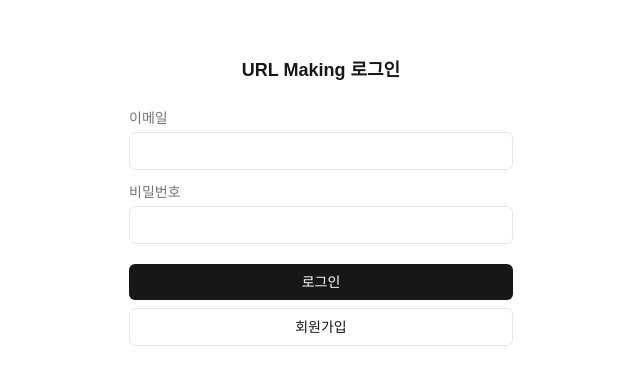
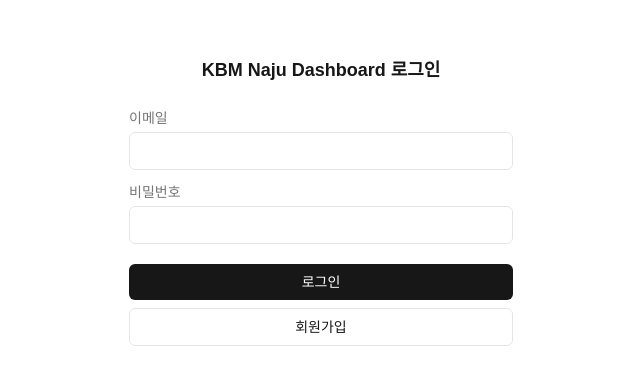
Before and after one commit to eungseoglee-kalos/URL_Making, a Next.js app: page /login in a window 1280 px wide. Shown: the part 199-584 px from the top of the page, without its empty margins (319-959 px from the left). Built offline with nearby package versions, Linux system fonts and the light colour scheme.

Commit message:
Rebrand site as KBM Naju Dashboard
Co-Authored-By: Claude Sonnet 5 <noreply@anthropic.com>

```diff
--- a/app/layout.tsx
+++ b/app/layout.tsx
@@ -13,8 +13,8 @@ const geistMono = Geist_Mono({
 });
 
 export const metadata: Metadata = {
-  title: "URL Making",
-  description: "URL 단축 서비스 대시보드",
+  title: "KBM Naju Dashboard",
+  description: "나주공장 생산 및 품질실적 대시보드",
 };
 
 export default function RootLayout({
--- a/app/login/page.tsx
+++ b/app/login/page.tsx
@@ -11,7 +11,7 @@ export default async function LoginPage({
     <div className="flex min-h-full flex-1 items-center justify-center p-6">
       <div className="w-full max-w-sm">
         <h1 className="mb-6 text-center text-lg font-semibold">
-          URL Making 로그인
+          KBM Naju Dashboard 로그인
         </h1>
 
         <form className="flex flex-col gap-3">
--- a/components/dashboard/Sidebar.tsx
+++ b/components/dashboard/Sidebar.tsx
@@ -18,7 +18,7 @@ export default function Sidebar({ isAdmin }: { isAdmin?: boolean }) {
   return (
     <aside className="hidden w-60 shrink-0 border-r border-black/10 dark:border-white/10 md:flex md:flex-col">
       <div className="flex h-16 items-center px-6 text-lg font-semibold">
-        URL Making
+        KBM Naju Dashboard
       </div>
       <nav className="flex flex-col gap-1 px-3">
         {items.map((item) => {
--- a/lib/email.ts
+++ b/lib/email.ts
@@ -20,7 +20,7 @@ export async function sendAdminSignupEmail(newUserEmail: string) {
       "Content-Type": "application/json",
     },
     body: JSON.stringify({
-      from: "URL Making <onboarding@resend.dev>",
+      from: "KBM Naju Dashboard <onboarding@resend.dev>",
       to: adminEmail,
       subject: "새 가입 승인 요청",
       html: `<p>${newUserEmail} 님이 가입 신청했습니다.</p><p><a href="${appUrl}/dashboard/admin">여기서 승인하기</a></p>`,
```
